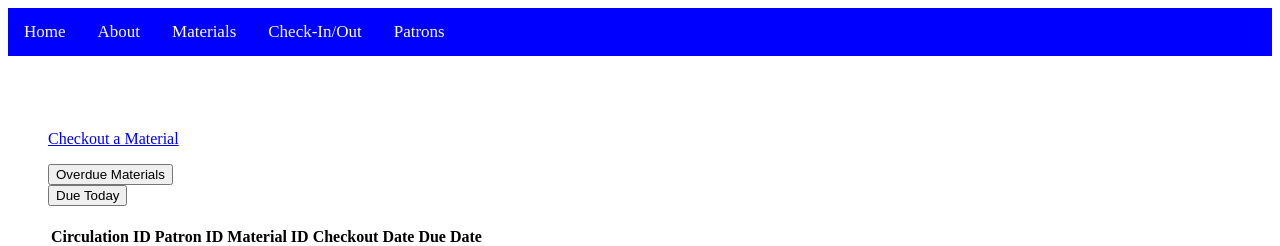
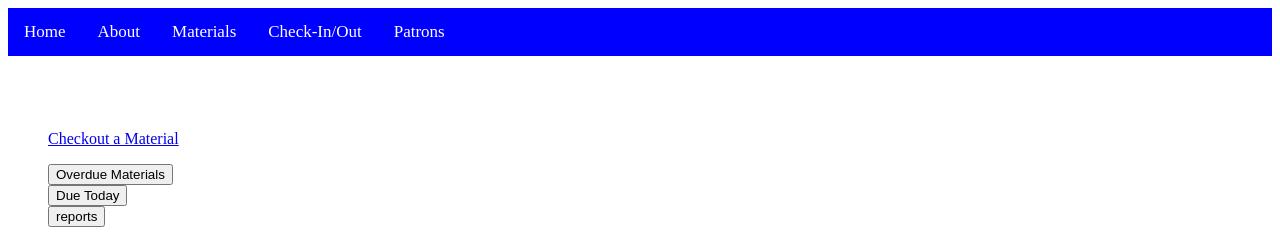
Before and after one commit to kdiekema/PublicLibraryModernization, a Flask app: page /due in a window 1280 px wide. Shown: the top 246 px of the page. Run offline with Flask 2, Linux system fonts and the light colour scheme; data that the repository does not hold is empty; parts of the project's set-up code (start-up, migrations or seed data) failed here and were passed over.

Commit message:
reports all on one page

```diff
--- a/app.py
+++ b/app.py
@@ -300,6 +300,12 @@ def due():
     due = g3_circulation.query.filter(g3_circulation.dueDate==date.today())
     return render_template('circulation.html', circulation=due, pageTitle='Circulation')
 
+@app.route('/reports', methods=['GET', 'POST'])
+def reports():
+    patroncount = group3_patrons.query.filter(group3_patrons.patronID).count()
+    materialcount = g3_materials.query.filter(g3_materials.ID).count()
+    circulationcount = g3_circulation.query.filter(g3_circulation.circulationID).count()
+    return render_template('reports.html', patronspresent=patroncount, materialspresent = materialcount, circulationspresent = circulationcount, pageTitle='Report')
 
 
 if __name__ == '__main__':
--- a/templates/circulation.html
+++ b/templates/circulation.html
@@ -8,6 +8,10 @@
      <form method="POST">
         <input type="submit" formaction = "/due" value="Due Today">
       </form>
+
+      <form method="POST">
+         <input type="submit" formaction = "/reports" value="reports">
+       </form>
   <h3>{{ legend }}</h3>
 
           {% if circulation %}
```
Also changed, not shown: templates/reports.html (+3 -5 lines).
